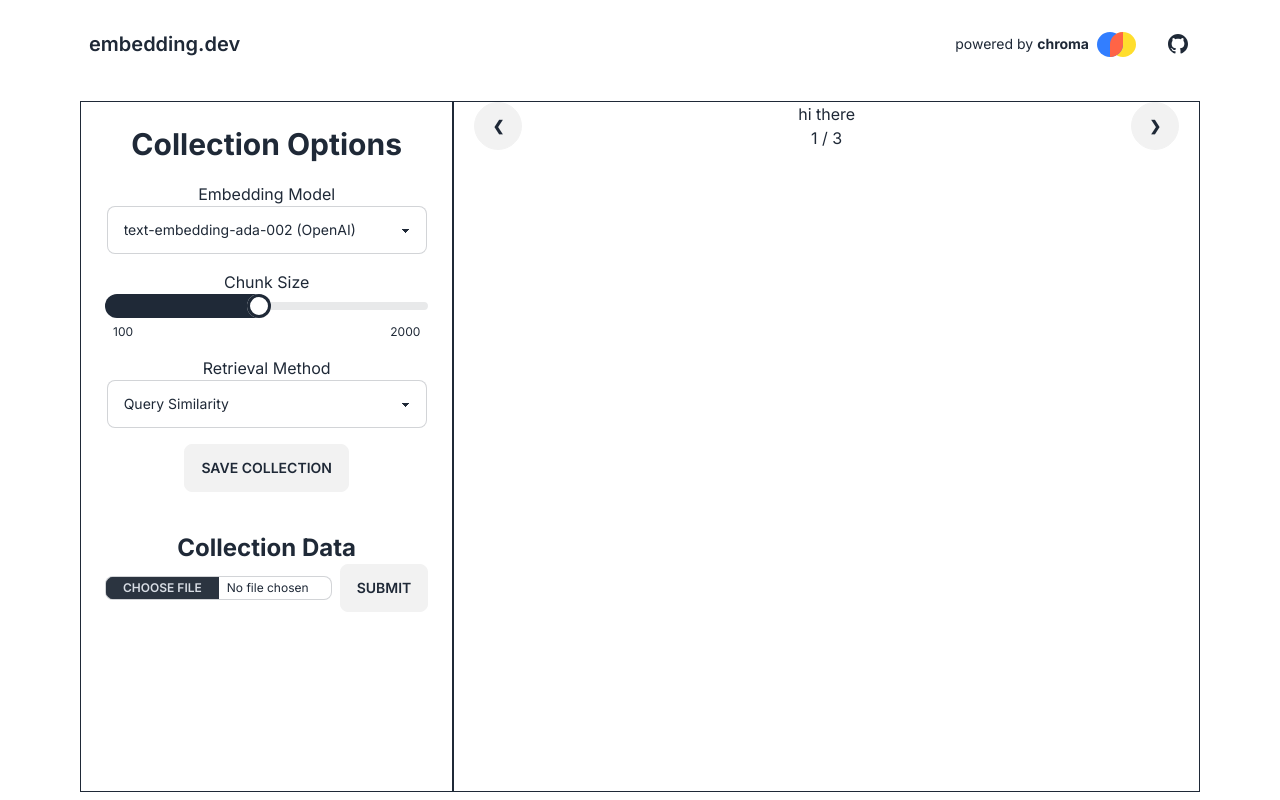
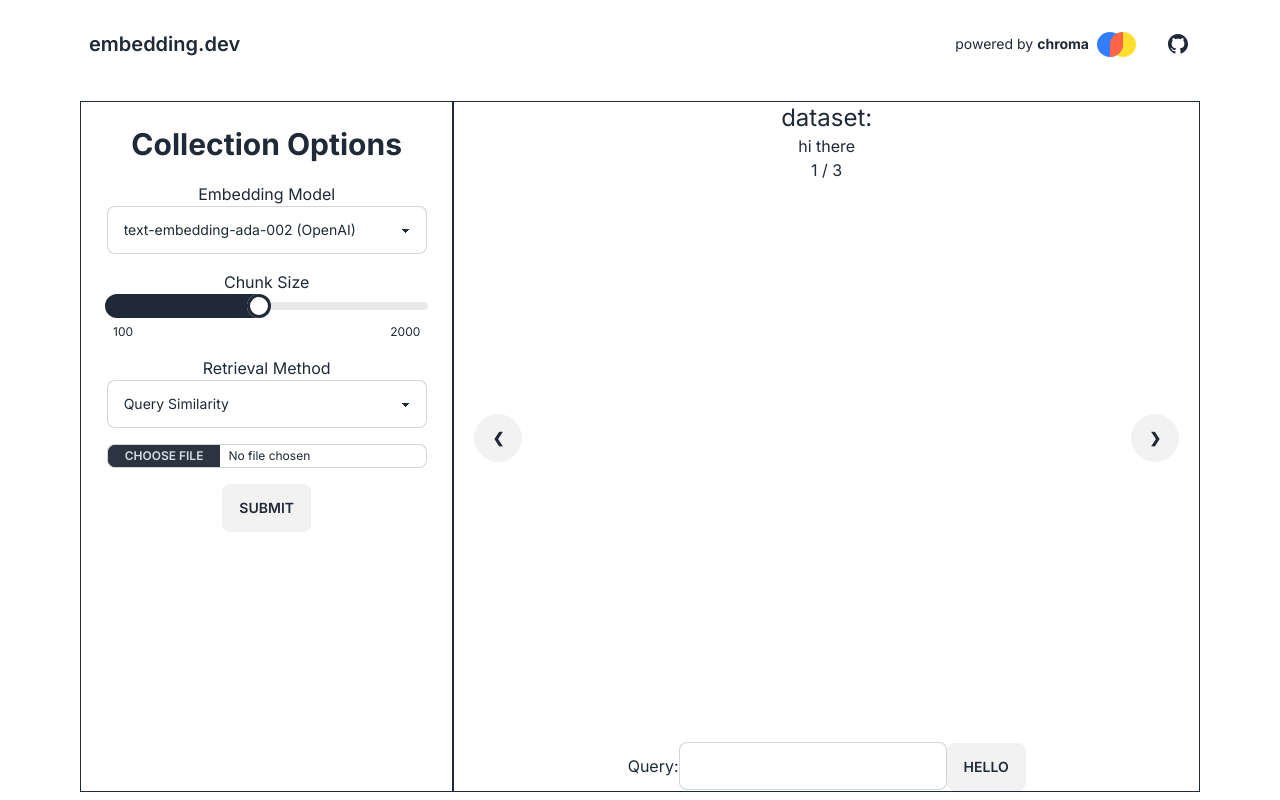
Before and after one commit to justinliang1020/embedding-dev, a Next.js app: page /lab in a window 1280 px wide. Built offline with nearby package versions, Linux system fonts and the light colour scheme.

Commit message:
removed cohere and fixed file upload

```diff
--- a/package.json
+++ b/package.json
@@ -17,7 +17,7 @@
     "@vercel/analytics": "^1.0.1",
     "autoprefixer": "10.4.14",
     "chromadb": "^1.5.2",
-    "cohere-ai": "^5.1.0",
+    "cohere-ai": "^6.2.1",
     "daisyui": "^3.0.3",
     "encoding": "^0.1.13",
     "eslint": "8.41.0",
--- a/src/app/lab/page.tsx
+++ b/src/app/lab/page.tsx
@@ -1,60 +1,56 @@
 "use client"
 import Header from "@/components/Header";
 import { useState } from "react";
-import { ModelName, RetrievalMethod } from "@/utils/utils";
+import { CollectionMetadata, ModelName, RetrievalMethod } from "@/utils/utils";
 import FileUpload from "@/components/FileUpload";
-const Carousel = ({ results }: { results: string[] }) => {
-    const length = results.length;
-    const makeSlideID = (index: number) => `slide${index + 1}`;
-
-    return (
-        <div className="carousel w-full">
-            {results.map((result: string | undefined, index: number) => {
-                const currentSlideID = makeSlideID(index);
-                const previousSlideID = makeSlideID((index - 1 + length) % length);
-                const nextSlideID = makeSlideID((index + 1) % length);
-
-                return (
-                    <div key={currentSlideID} id={currentSlideID} className="carousel-item relative w-full">
-                        <div className="items-center w-full h-full ">
-                            {result}
-                            <br />
-                            {index + 1} / {length}
-                        </div>
-                        <div className="absolute flex justify-between transform -translate-y-1/2 left-5 right-5 top-1/2">
-                            <a href={`#${previousSlideID}`} className="btn btn-circle">❮</a>
-                            <a href={`#${nextSlideID}`} className="btn btn-circle">❯</a>
-                        </div>
-                    </div>
-                );
-            })}
-        </div>
-    );
-};
 
 export default function Lab() {
     const [model, setModel] = useState<ModelName>("text-embedding-ada-002")
     const [chunkSize, setChunkSize] = useState(1000)
     const [retrievalMethod, setRetrievalMethod] = useState<RetrievalMethod>("query-similarity")
-    const handleSubmit = (e: React.FormEvent<HTMLFormElement>) => {
-        e.preventDefault();
-        console.log(model, chunkSize, retrievalMethod);
-    }
+
     const [collectionId, setCollectionId] = useState("");
     const [collectionName, setCollectionName] = useState("");
     const results = ["hi there", "my name is justin", "who are yoU"]
+    const [file, setFile] = useState<File | null>(null);
+    const onFileChange = async (e: React.ChangeEvent<HTMLInputElement>) => {
+        setFile(e.target.files ? e.target.files[0] : null);
+    };
+    const onCollectionSubmit = async (e: React.FormEvent<HTMLFormElement>) => {
+        e.preventDefault();
+
+        const formData = new FormData();
+        if (file) {
+            setCollectionName(file.name);
+            formData.append("file", file);
+        }
+        const collectionMetadata: CollectionMetadata = {
+            embeddingModel: model,
+            chunkSize: chunkSize,
+            retrievalMethod: retrievalMethod,
+            name: file ? file.name : "US Wikipedia Page",
+        }
+        formData.append("collectionMetadata", JSON.stringify(collectionMetadata))
+        const res = await fetch("/api/upload", {
+            method: "POST",
+            body: formData
+        });
+        const data = await res.json() as { collectionId: string };
+        setCollectionId(data.collectionId);
+        console.log(data);
+    };
     return (
         <div className="flex max-w-6xl mx-auto flex-col justify-center py-2 min-h-screen">
             <Header />
             <main className="grid grid-cols-3 flex-1 w-full items-center justify-center text-center px-4 mt-5 background-gradient">
                 <div className="col-span-1 p-6 border border-gray-800 h-full">
                     <h1 className="font-bold text-3xl mb-5">Collection Options</h1>
-                    <form className="flex flex-col items-center space-y-4" onSubmit={handleSubmit}>
+                    <form className="flex flex-col items-center space-y-4" onSubmit={onCollectionSubmit}>
                         <label>
                             Embedding Model
                             <select className="select select-bordered w-full max-w-xs" onChange={e => setModel(e.target.value as ModelName)}>
                                 <option value="text-embedding-ada-002">text-embedding-ada-002 (OpenAI)</option>
-                                <option value="embed-english-v2.0">embed-english-v2.0 (Cohere)</option>
+                                {/* <option value="embed-english-v2.0">embed-english-v2.0 (Cohere)</option> */}
                                 <option value="embedding-gecko-001">embedding-gecko-001 (Google Palm)</option>
                             </select>
                         </label>
@@ -75,25 +71,47 @@ export default function Lab() {
                             </select>
                         </label>
                         {/* add info tooltip */}
-                        <button className="btn max-w-xs">Save Collection</button>
+                        <input type="file" onChange={onFileChange} className="file-input file-input-bordered file-input-xs w-full max-w-xs" />
+                        <button className="btn max-w-xs" >Submit</button>
                     </form>
-                    <h2 className="font-bold text-2xl mt-10">
-                        Collection Data
-                    </h2>
-                    <FileUpload setCollectionId={setCollectionId} setCollectionName={setCollectionName} collectionMetadata={
-                        {
-                            embeddingModel: model,
-                            retrievalMethod: retrievalMethod,
-                            chunkSize: chunkSize,
-                            name: ""
-                        }
-                    } />
                 </div>
-                <div className="col-span-2 border border-gray-800 h-full">
-                    <h1 className="text-2xl">{collectionName}</h1>
-                    <Carousel results={results} />
+                <div className="flex flex-col col-span-2 border border-gray-800 h-full">
+                    <h1 className="text-2xl">dataset: {collectionName}</h1>
+                    <Carousel results={results} className="h-full" />
+                    <form>
+                        <label>Query:</label>
+                        <input type="text" className="input input-bordered" />
+                        <button className="btn">hello</button>
+                    </form>
                 </div>
             </main>
         </div>
     )
 }
+
+const Carousel = ({ results, className }: { results: string[], className: string }) => {
+    const length = results.length;
+    const makeSlideID = (index: number) => `slide${index + 1}`;
+    return (
+        <div className={`carousel w-full ${className}`}>
+            {results.map((result: string | undefined, index: number) => {
+                const currentSlideID = makeSlideID(index);
+                const previousSlideID = makeSlideID((index - 1 + length) % length);
+                const nextSlideID = makeSlideID((index + 1) % length);
+                return (
+                    <div key={currentSlideID} id={currentSlideID} className="carousel-item relative w-full">
+                        <div className="w-full h-full">
+                            {result}
+                            <br />
+                            {index + 1} / {length}
+                        </div>
+                        <div className="absolute flex justify-between transform -translate-y-1/2 left-5 right-5 top-1/2">
+                            <a href={`#${previousSlideID}`} className="btn btn-circle">❮</a>
+                            <a href={`#${nextSlideID}`} className="btn btn-circle">❯</a>
+                        </div>
+                    </div>
+                );
+            })}
+        </div >
+    );
+};
```
Also changed, not shown: 1 other file (tests, documents, lock files or other folders).
